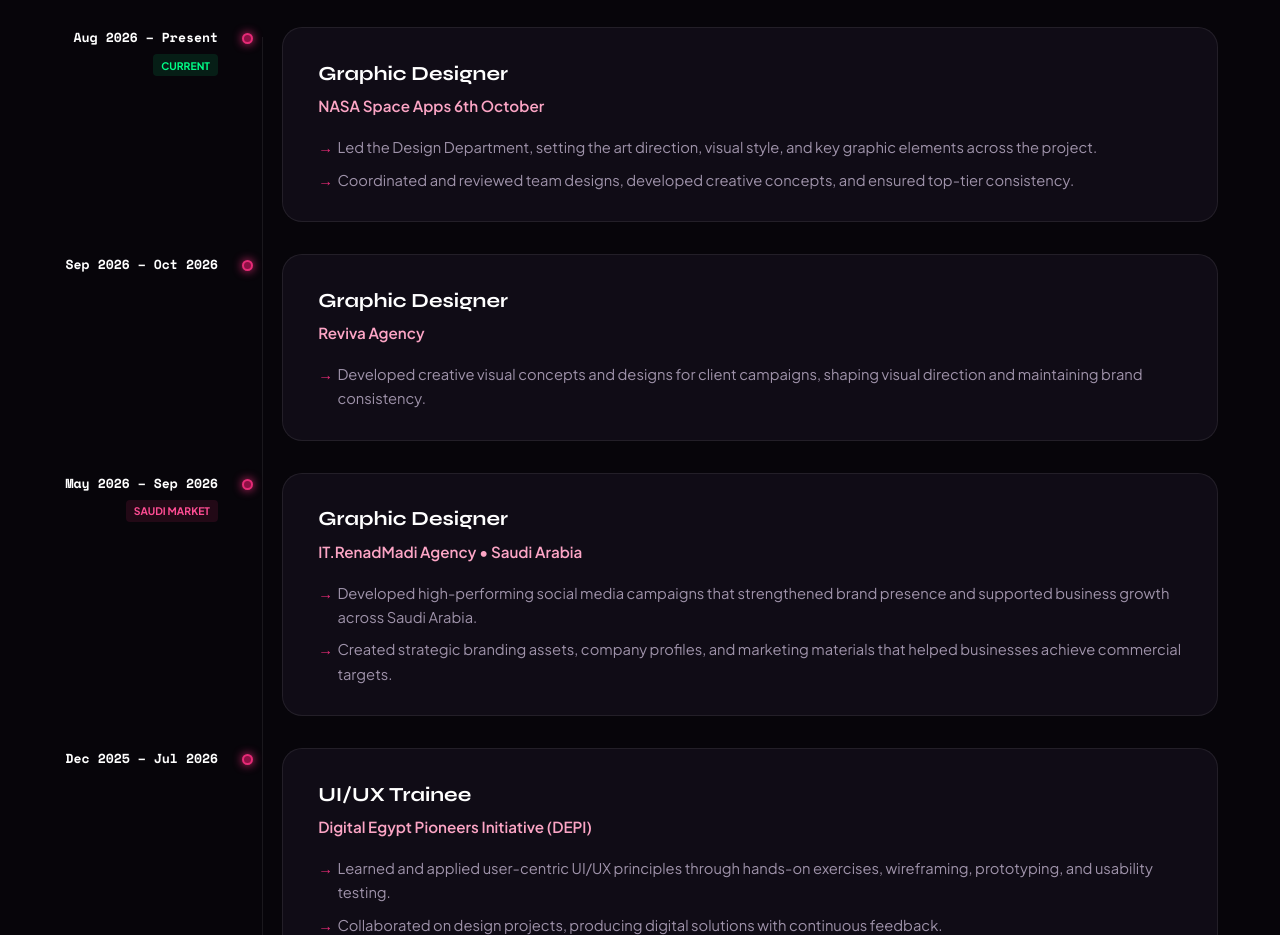
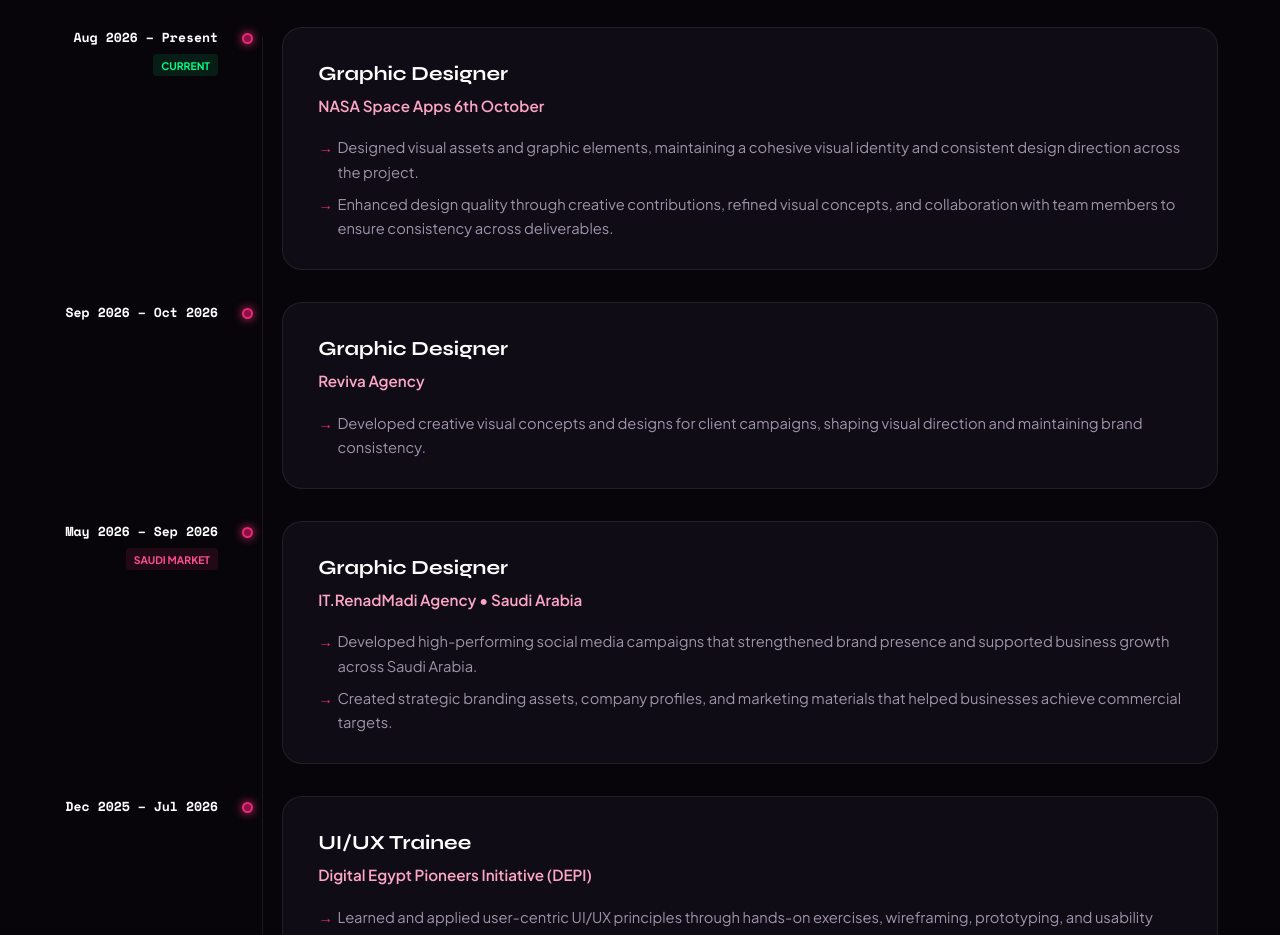
Before and after one commit to mohnedmahmoud772-tech/Portfolio, a plain HTML site: page index.html in a window 1280 px wide. Shown: the part 5180-6115 px from the top of the page. Drawn offline with nearby package versions, Linux system fonts and the light colour scheme; a web font is replaced by a local one.

Commit message:
Revise design department responsibilities in index.html
Updated design descriptions for clarity and consistency.

```diff
--- a/index.html
+++ b/index.html
@@ -801,12 +801,12 @@
                 </div>
                 <ul class="exp-bullets">
                   <li>
-                    Led the Design Department, setting the art direction, visual
-                    style, and key graphic elements across the project.
+                    Designed visual assets and graphic elements, maintaining a cohesive visual identity and consistent design
+direction across the project.
                   </li>
                   <li>
-                    Coordinated and reviewed team designs, developed creative
-                    concepts, and ensured top-tier consistency.
+                    Enhanced design quality through creative contributions, refined visual concepts, and collaboration with team
+members to ensure consistency across deliverables.
                   </li>
                 </ul>
               </div>
```
